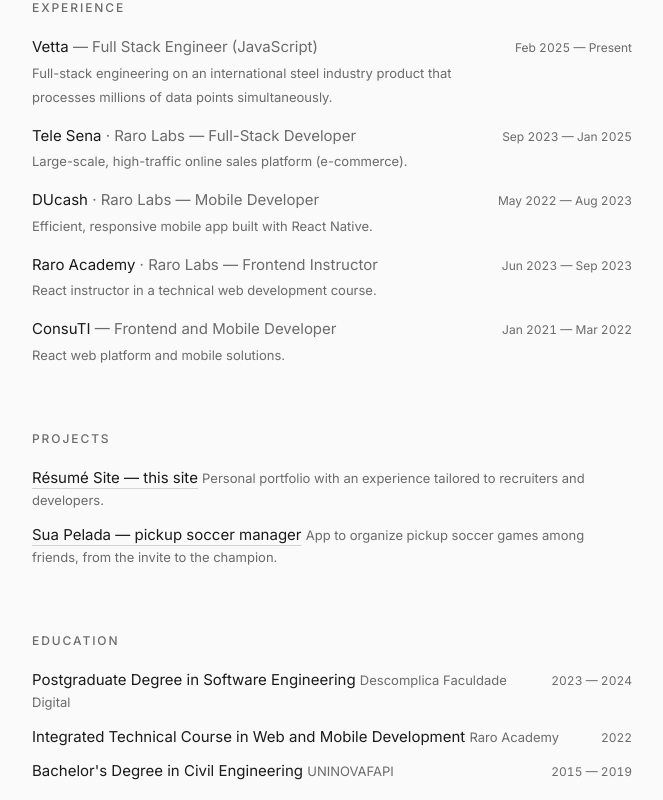
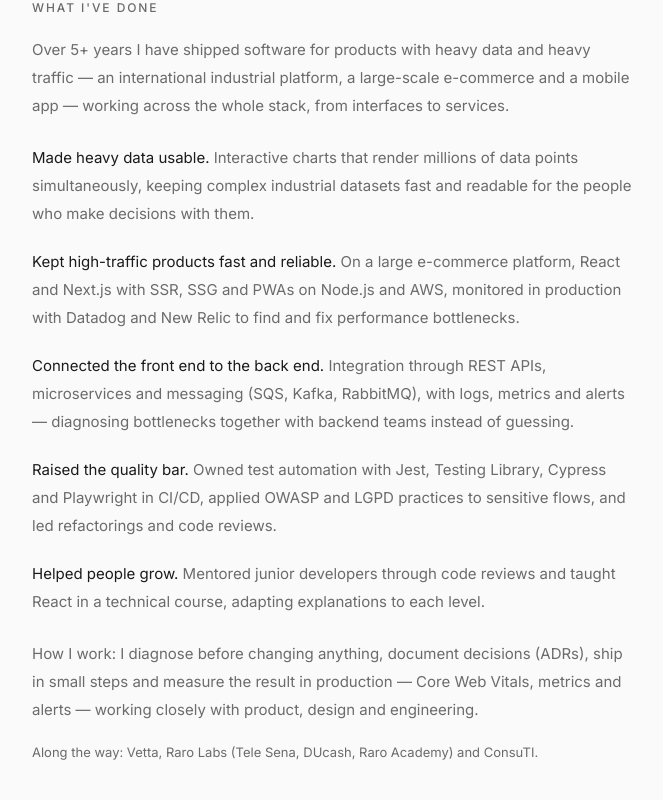
Before and after one commit to phap9060/curriculum-site, a React (Vite) app: page / in a window 1280 px wide. Shown: the part 400-1200 px from the top of the page, without its empty margins (308-971 px from the left). Built offline with nearby package versions, Linux system fonts and the light colour scheme.

Commit message:
adjust pokedex

```diff
--- a/src/data/profile.en.ts
+++ b/src/data/profile.en.ts
@@ -48,6 +48,35 @@ export const profileEn: Profile = {
     intro:
       'I build products end to end: distributed back-end systems with Node.js and messaging, and fast, data-heavy interfaces with React and TypeScript.',
     now: 'Currently a Full Stack Engineer at Vetta, on an international steel industry product that handles millions of data points.',
+    done: {
+      title: "What I've done",
+      intro:
+        'Over 5+ years I have shipped software for products with heavy data and heavy traffic — an international industrial platform, a large-scale e-commerce and a mobile app — working across the whole stack, from interfaces to services.',
+      items: [
+        {
+          title: 'Made heavy data usable.',
+          text: 'Interactive charts that render millions of data points simultaneously, keeping complex industrial datasets fast and readable for the people who make decisions with them.',
+        },
+        {
+          title: 'Kept high-traffic products fast and reliable.',
+          text: 'On a large e-commerce platform, React and Next.js with SSR, SSG and PWAs on Node.js and AWS, monitored in production with Datadog and New Relic to find and fix performance bottlenecks.',
+        },
+        {
+          title: 'Connected the front end to the back end.',
+          text: 'Integration through REST APIs, microservices and messaging (SQS, Kafka, RabbitMQ), with logs, metrics and alerts — diagnosing bottlenecks together with backend teams instead of guessing.',
+        },
+        {
+          title: 'Raised the quality bar.',
+          text: 'Owned test automation with Jest, Testing Library, Cypress and Playwright in CI/CD, applied OWASP and LGPD practices to sensitive flows, and led refactorings and code reviews.',
+        },
+        {
+          title: 'Helped people grow.',
+          text: 'Mentored junior developers through code reviews and taught React in a technical course, adapting explanations to each level.',
+        },
+      ],
+      how: 'How I work: I diagnose before changing anything, document decisions (ADRs), ship in small steps and measure the result in production — Core Web Vitals, metrics and alerts — working closely with product, design and engineering.',
+      companies: 'Along the way: Vetta, Raro Labs (Tele Sena, DUcash, Raro Academy) and ConsuTI.',
+    },
   },
 
   card: {
@@ -67,7 +96,6 @@ export const profileEn: Profile = {
       info: 'Info',
       evolution: 'Evolution',
       abilities: 'Abilities',
-      moves: 'Moves',
       items: 'Items',
       training: 'Training',
       habitat: 'Habitat',
--- a/src/data/profile.pt.ts
+++ b/src/data/profile.pt.ts
@@ -48,6 +48,35 @@ export const profilePt: Profile = {
     intro:
       'Construo produtos de ponta a ponta: sistemas distribuídos no back-end com Node.js e mensageria, e interfaces rápidas e ricas em dados com React e TypeScript.',
     now: 'Atualmente Full Stack Engineer na Vetta, em um produto internacional da indústria siderúrgica que lida com milhões de pontos de dados.',
+    done: {
+      title: 'O que já fiz',
+      intro:
+        'Em mais de 5 anos, entreguei software para produtos com muito dado e muito acesso — uma plataforma industrial internacional, um e-commerce de grande porte e um aplicativo mobile — atuando na stack inteira, das interfaces aos serviços.',
+      items: [
+        {
+          title: 'Transformei dados pesados em informação utilizável.',
+          text: 'Gráficos interativos que renderizam milhões de pontos de dados simultaneamente, mantendo conjuntos de dados industriais complexos rápidos e legíveis para quem toma decisões com eles.',
+        },
+        {
+          title: 'Mantive produtos de alto tráfego rápidos e estáveis.',
+          text: 'Em um e-commerce de grande porte, React e Next.js com SSR, SSG e PWAs sobre Node.js e AWS, monitorados em produção com Datadog e New Relic para encontrar e corrigir gargalos de performance.',
+        },
+        {
+          title: 'Conectei o front-end ao back-end.',
+          text: 'Integração via APIs REST, microsserviços e mensageria (SQS, Kafka, RabbitMQ), com logs, métricas e alertas — diagnosticando gargalos junto aos times de backend em vez de adivinhar.',
+        },
+        {
+          title: 'Elevei a régua de qualidade.',
+          text: 'Assumi a automação de testes com Jest, Testing Library, Cypress e Playwright no CI/CD, apliquei boas práticas de OWASP e LGPD em fluxos sensíveis e conduzi refatorações e code reviews.',
+        },
+        {
+          title: 'Ajudei pessoas a crescer.',
+          text: 'Orientei devs mais juniores em code reviews e ensinei React em um curso técnico, adaptando as explicações a cada nível.',
+        },
+      ],
+      how: 'Como trabalho: diagnostico antes de mudar, documento decisões (ADRs), entrego em passos pequenos e meço o resultado em produção — Core Web Vitals, métricas e alertas — junto a produto, design e engenharia.',
+      companies: 'No caminho: Vetta, Raro Labs (Tele Sena, DUcash, Raro Academy) e ConsuTI.',
+    },
   },
 
   card: {
@@ -67,7 +96,6 @@ export const profilePt: Profile = {
       info: 'Info',
       evolution: 'Evolução',
       abilities: 'Habilidades',
-      moves: 'Golpes',
       items: 'Itens',
       training: 'Treino',
       habitat: 'Habitat',
--- a/src/data/types.ts
+++ b/src/data/types.ts
@@ -86,7 +86,7 @@ export interface EducationItem {
 }
 
 /** Abas do aparelho DEV-DEX (modo dev). */
-export type DexTab = 'info' | 'evolution' | 'abilities' | 'moves' | 'items' | 'training' | 'habitat' | 'log'
+export type DexTab = 'info' | 'evolution' | 'abilities' | 'items' | 'training' | 'habitat' | 'log'
 
 export type HabitatSpot = 'email' | 'linkedin' | 'github' | 'whatsapp'
 
@@ -160,6 +160,14 @@ export interface Profile {
     intro: string
     /** O que estou fazendo agora */
     now: string
+    /** "O que já fiz": visão geral das entregas e de como gerei valor */
+    done: {
+      title: string
+      intro: string
+      items: { title: string; text: string }[]
+      how: string
+      companies: string
+    }
   }
   card: CardInfo
   hero: {
--- a/src/sections/Hero.tsx
+++ b/src/sections/Hero.tsx
@@ -16,7 +16,6 @@ import {
   InfoPanel,
   ItemsPanel,
   LogPanel,
-  MovesPanel,
   TrainingPanel,
 } from './dex/DexPanels'
 
@@ -102,13 +101,12 @@ export function Hero() {
   )
 }
 
-const TABS: DexTab[] = ['info', 'evolution', 'abilities', 'moves', 'items', 'training', 'habitat', 'log']
+const TABS: DexTab[] = ['info', 'evolution', 'abilities', 'items', 'training', 'habitat', 'log']
 
 const PANELS: Record<DexTab, ComponentType> = {
   info: InfoPanel,
   evolution: EvolutionPanel,
   abilities: AbilitiesPanel,
-  moves: MovesPanel,
   items: ItemsPanel,
   training: TrainingPanel,
   habitat: HabitatPanel,
--- a/src/sections/RecruiterPage.tsx
+++ b/src/sections/RecruiterPage.tsx
@@ -5,9 +5,9 @@ import photo from '../assets/pedro.webp'
 
 /*
  * Modo recruiter: página minimalista de uma coluna estreita, só texto.
- * Foto, nome, duas frases, o que estou fazendo agora e listas de uma linha
- * (experiência, projetos, formação). Detalhes ficam no CV em PDF; o lado
- * lúdico fica no modo dev.
+ * Foto e nome, duas frases, o que estou fazendo agora, "o que já fiz" (entregas
+ * e como gerei valor, sem linha do tempo) e listas de uma linha (projetos,
+ * formação, stack). Detalhes ficam no CV em PDF; o lado lúdico, no modo dev.
  */
 
 const link = 'text-ink underline decoration-border decoration-1 underline-offset-[5px] transition-colors hover:decoration-ink'
@@ -17,18 +17,6 @@ const mutedLink =
 export function RecruiterPage() {
   const { profile } = useLang()
   const { ui, minimal } = profile
-
-  // Experiência "achatada": um item por cargo (Raro Labs vira Raro Labs · Tele Sena etc.)
-  const roles = profile.experience.flatMap((item) =>
-    item.roles.map((role) => ({
-      key: `${item.company}-${role.title}-${role.client ?? ''}`,
-      place: role.client ? `${role.client}` : item.company,
-      group: role.client ? item.company : undefined,
-      title: role.title,
-      summary: role.recruiter.summary,
-      period: role.period ?? item.period,
-    })),
-  )
 
   const stack = profile.skills.recruiter.slice(0, 2).flatMap((group) => group.items)
 
@@ -55,17 +43,17 @@ export function RecruiterPage() {
         <p className="mt-4 text-[15px] leading-7 text-ink-muted">{minimal.now}</p>
       </header>
 
-      <Block id="experiencia" title={ui.sections.experience}>
-        <ul className="space-y-4">
-          {roles.map((role) => (
-            <Line key={role.key} aside={role.period}>
-              <span className="text-ink">{role.place}</span>
-              {role.group && <span className="text-ink-muted"> · {role.group}</span>}{' '}
-              <span className="text-ink-muted">— {role.title}</span>
-              <span className="mt-0.5 block text-[13px] leading-6 text-ink-muted">{role.summary}</span>
-            </Line>
+      <Block id="o-que-ja-fiz" title={minimal.done.title}>
+        <p className="text-[15px] leading-7 text-ink-muted">{minimal.done.intro}</p>
+        <ul className="mt-6 space-y-5">
+          {minimal.done.items.map((item) => (
+            <li key={item.title} className="text-[15px] leading-7 text-ink-muted">
+              <span className="text-ink">{item.title}</span> {item.text}
+            </li>
           ))}
         </ul>
+        <p className="mt-6 text-[15px] leading-7 text-ink-muted">{minimal.done.how}</p>
+        <p className="mt-4 text-[13px] leading-6 text-ink-muted">{minimal.done.companies}</p>
       </Block>
 
       <Block id="projetos" title={ui.sections.projects}>
--- a/src/sections/dex/DexPanels.tsx
+++ b/src/sections/dex/DexPanels.tsx
@@ -28,7 +28,7 @@ import { GithubIcon, LinkedinIcon, WhatsappIcon } from '../../components/ui/icon
 /*
  * Conteúdo de cada aba da tela do DEV-DEX. Todas as informações do perfil são
  * apresentadas como a ficha de uma criatura: info, evolução (experiência),
- * habilidades (especialidades), golpes (skills), itens (projetos), treino (formação),
+ * habilidades (especialidades), itens (projetos), treino (formação),
  * habitat (onde encontrar esse dev) e log (terminal).
  */
 
@@ -214,34 +214,6 @@ export function EvolutionPanel() {
   )
 }
 
-/* -------------------------------- GOLPES -------------------------------- */
-
-export function MovesPanel() {
-  const { profile } = useLang()
-
-  return (
-    <ul className="space-y-4">
-      {profile.skills.dev.map((group, index) => (
-        <li key={group.category}>
-          <Badge tone={toneCycle[index % toneCycle.length]} className="text-[10px] tracking-wider uppercase">
-            {group.category}
-          </Badge>
-          <div className="mt-2 flex flex-wrap gap-1.5">
-            {group.items.map((item) => (
-              <span
-                key={item}
-                className="rounded-lg border-2 border-border bg-surface-raised px-2 py-0.5 font-mono text-[11px] font-semibold"
-              >
-                {item}
-              </span>
-            ))}
-          </div>
-        </li>
-      ))}
-    </ul>
-  )
-}
-
 /* --------------------------------- ITENS -------------------------------- */
 
 export function ItemsPanel() {
```
Also changed, not shown: 1 other file (tests, documents, lock files or other folders).
